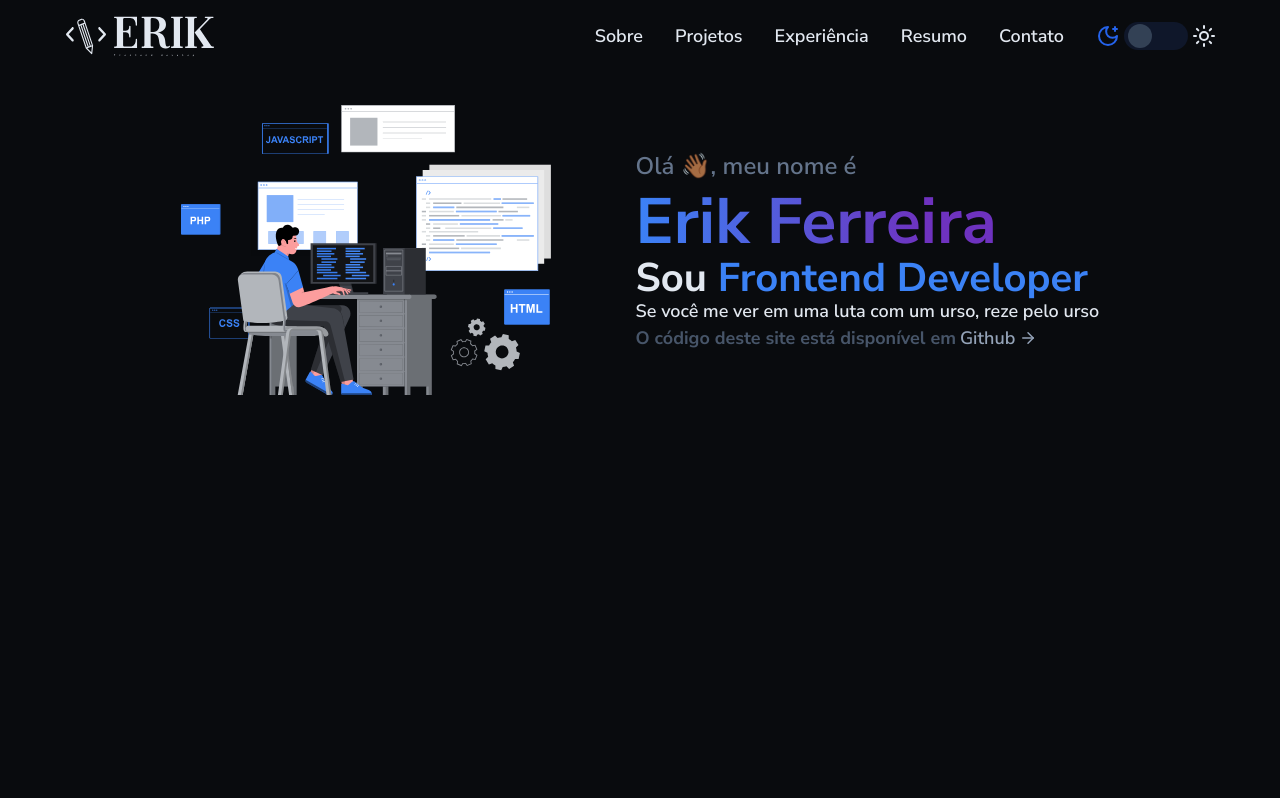
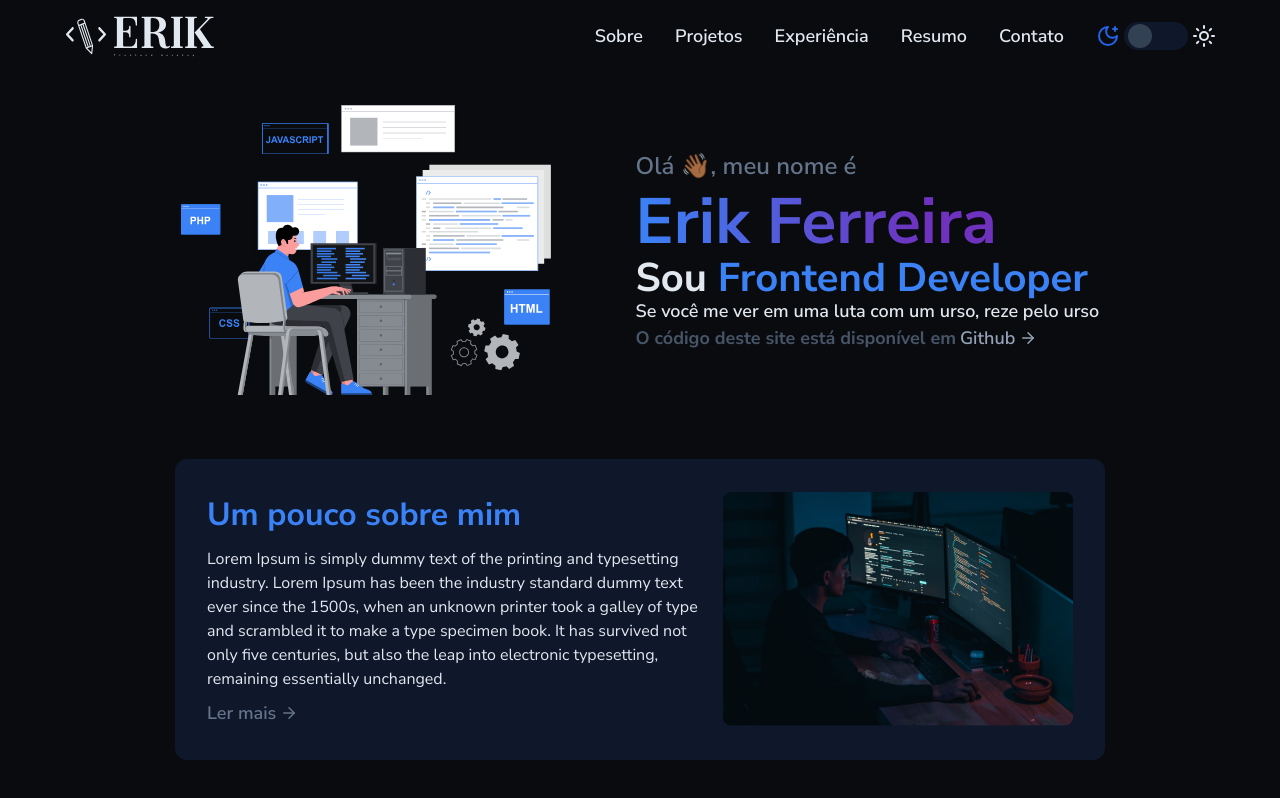
Before and after one commit to erik-ferreira/portfolio, a Next.js app: page / in a window 1280 px wide. Built offline with nearby package versions, Linux system fonts and the light colour scheme.

Commit message:
create section little about my self

```diff
--- a/src/components/page/Resume.tsx
+++ b/src/components/page/Resume.tsx
@@ -2,13 +2,15 @@ import Image from "next/image"
 
 import { Link } from "@/components/Link"
 
+import preview from "@/assets/preview.png"
 import websiteSVG from "@/assets/website.svg"
 
 interface ResumeProps {}
 
 export function Resume({ ...rest }: ResumeProps) {
   return (
-    <div className="max-w-content w-content mx-auto flex items-center justify-evenly p-8">
+    <div className="max-w-content w-content mx-auto flex flex-col items-center gap-16 p-8">
+      <div className="w-full flex items-center justify-evenly">
         <Image
           src={websiteSVG}
           alt="Ícone de um homem escrevendo códigos no computador"
@@ -43,5 +45,25 @@ export function Resume({ ...rest }: ResumeProps) {
           </span>
         </div>
       </div>
+
+      <div className="bg-section flex gap-4 items-center justify-center p-8 rounded-xl">
+        <div className="w-[500px] flex flex-col gap-2 items-start">
+          <h2 className="text-3.5xl font-bold text-blue-500">
+            Um pouco sobre mim
+          </h2>
+          <p className="text-base">
+            Lorem Ipsum is simply dummy text of the printing and typesetting
+            industry. Lorem Ipsum has been the industry standard dummy text ever
+            since the 1500s, when an unknown printer took a galley of type and
+            scrambled it to make a type specimen book. It has survived not only
+            five centuries, but also the leap into electronic typesetting,
+            remaining essentially unchanged.
+          </p>
+          <Link href="/" label="Ler mais" className="text-slate-500" />
+        </div>
+
+        <Image src={preview} alt="Erik Ferreira" width={350} height={233} />
+      </div>
+    </div>
   )
 }
--- a/tailwind.config.ts
+++ b/tailwind.config.ts
@@ -15,6 +15,7 @@ const config: Config = {
       },
 
       fontSize: {
+        "3.5xl": "2rem",
         "4.5xl": "2.5rem",
         "6.5xl": "4rem",
       },
```
Also changed, not shown: src/assets/preview.png (added). Lines whose indentation alone changed are shown as unchanged.
